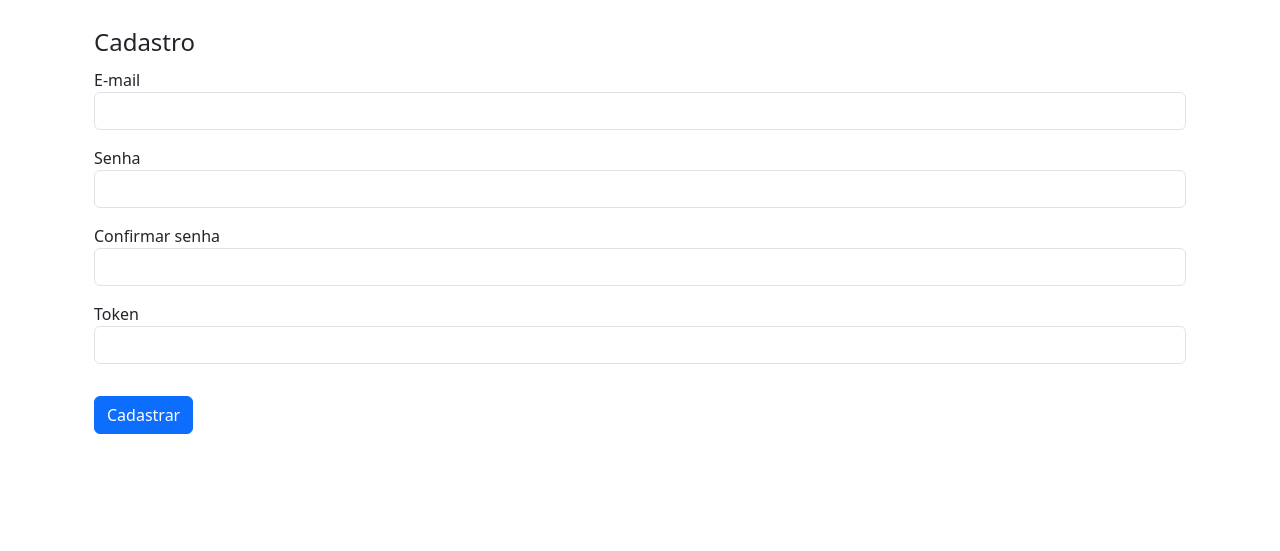
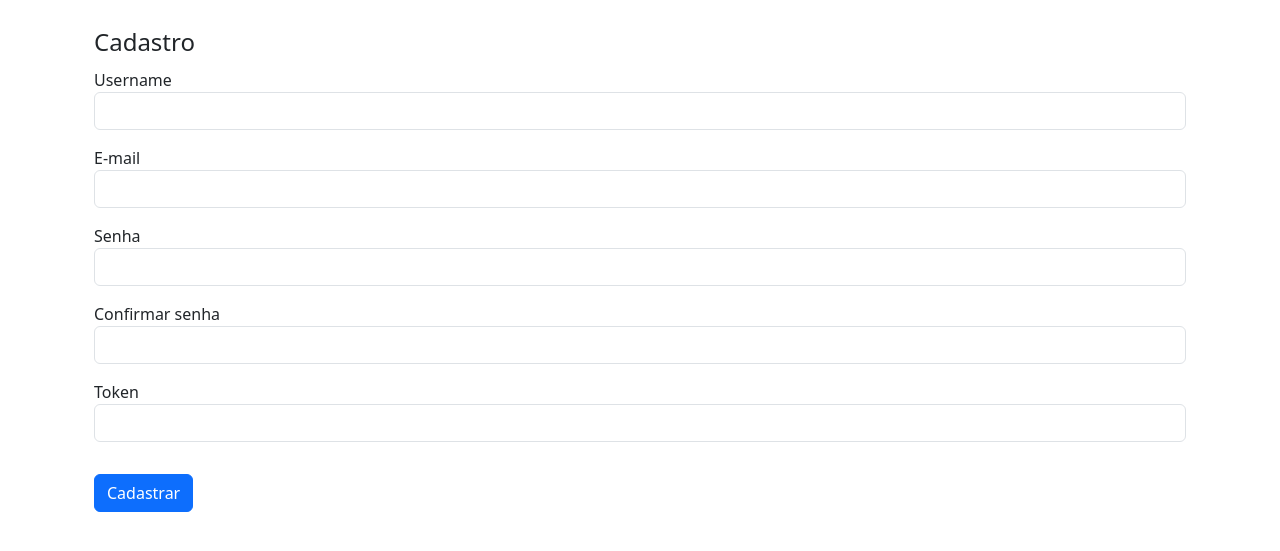
Before and after one commit to MathGPereira/DesafioTecnicoAPI, a Flask app: page /cadastro in a window 1280 px wide. Shown: the part 56-607 px from the top of the page. Run offline with Flask 3, Linux system fonts and the light colour scheme.

Commit message:
Criando a base de dados, funcionalidade de adicionar usuário na base

```diff
--- a/API/__init__.py
+++ b/API/__init__.py
@@ -1,5 +1,6 @@
 from flask import Flask, render_template, url_for, flash, redirect
 from flask_sqlalchemy import SQLAlchemy
+from flask_bcrypt import Bcrypt
 import os
 
 app = Flask(__name__)
@@ -8,5 +9,6 @@ app.config["SECRET_KEY"] = os.urandom(32)
 app.config["SQLALCHEMY_DATABASE_URI"] = "sqlite:///desafio.db"
 
 database = SQLAlchemy(app)
+bcrypt = Bcrypt(app)
 
 from API import routes
--- a/API/forms.py
+++ b/API/forms.py
@@ -10,6 +10,7 @@ class FormularioLogin(FlaskForm):
 
 
 class FormularioCadastro(FlaskForm):
+    username = StringField("Username", validators=[DataRequired(), Length(3, 20)])
     email = StringField("E-mail", validators=[DataRequired(), Email()])
     senha = PasswordField("Senha", validators=[DataRequired(), Length(8, 20)])
     confirma_senha = PasswordField("Confirmar senha", validators=[DataRequired(), EqualTo("senha")])
--- a/API/routes.py
+++ b/API/routes.py
@@ -1,5 +1,6 @@
-from API import app, render_template, url_for, flash, redirect
+from API import app, render_template, url_for, flash, redirect, database
 from API.forms import FormularioCadastro, FormularioLogin
+from API.models import Usuario
 
 
 @app.route("/", methods=["GET", "POST"])
@@ -18,6 +19,15 @@ def cadastro():
     formulario_cadastro = FormularioCadastro()
 
     if formulario_cadastro.validate_on_submit():
+        usuario = Usuario(
+            username=formulario_cadastro.username.data,
+            email=formulario_cadastro.email.data,
+            senha=formulario_cadastro.senha.data,
+            token=formulario_cadastro.token.data
+        )
+        database.session.add(usuario)
+        database.session.commit()
+
         flash("Cadastro realizado com sucesso! Realize o Login!", "alert-success")
         return redirect(url_for("home"))
 
--- a/API/templates/cadastro.html
+++ b/API/templates/cadastro.html
@@ -4,6 +4,19 @@
         {{ formulario_cadastro.csrf_token }}
         <fieldset>
             <legend>Cadastro</legend>
+            <div class="form-group">
+                {{ formulario_cadastro.username.label(class="form-control-label") }}
+                {% if formulario_cadastro.username.errors %}
+                    {{ formulario_cadastro.username(class="form-control is-invalid") }}
+                    <div class="invalid-feedback">
+                        {% for erro in formulario_cadastro.username.errors %}
+                            {{ erro }}
+                        {% endfor %}
+                    </div>
+                {% else %}
+                    {{ formulario_cadastro.username(class="form-control mb-3") }}
+                {% endif %}
+            </div>
             <div class="form-group">
                 {{ formulario_cadastro.email.label(class="form-control-label") }}
                 {% if formulario_cadastro.email.errors %}
```
Also changed, not shown: API/models.py (+8 -0 lines), instance/desafio.db (added).
